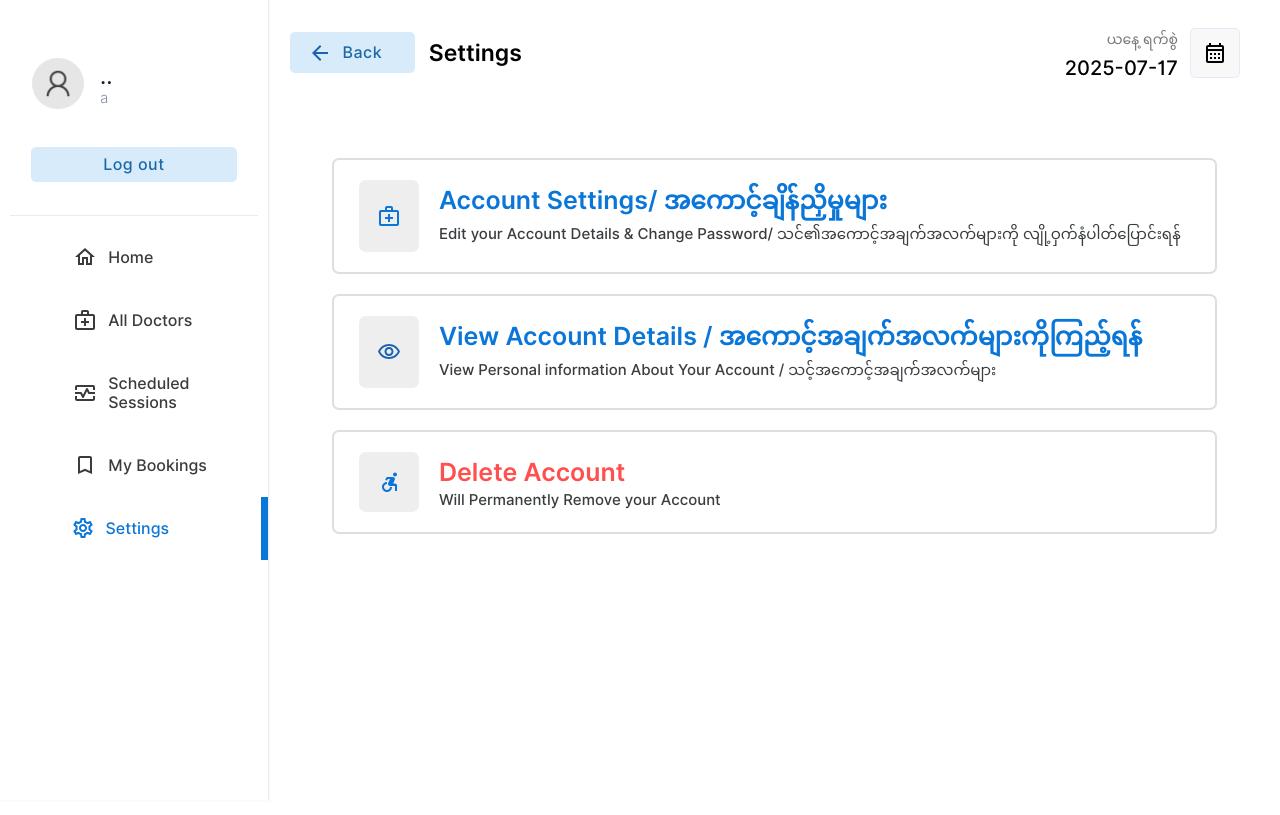
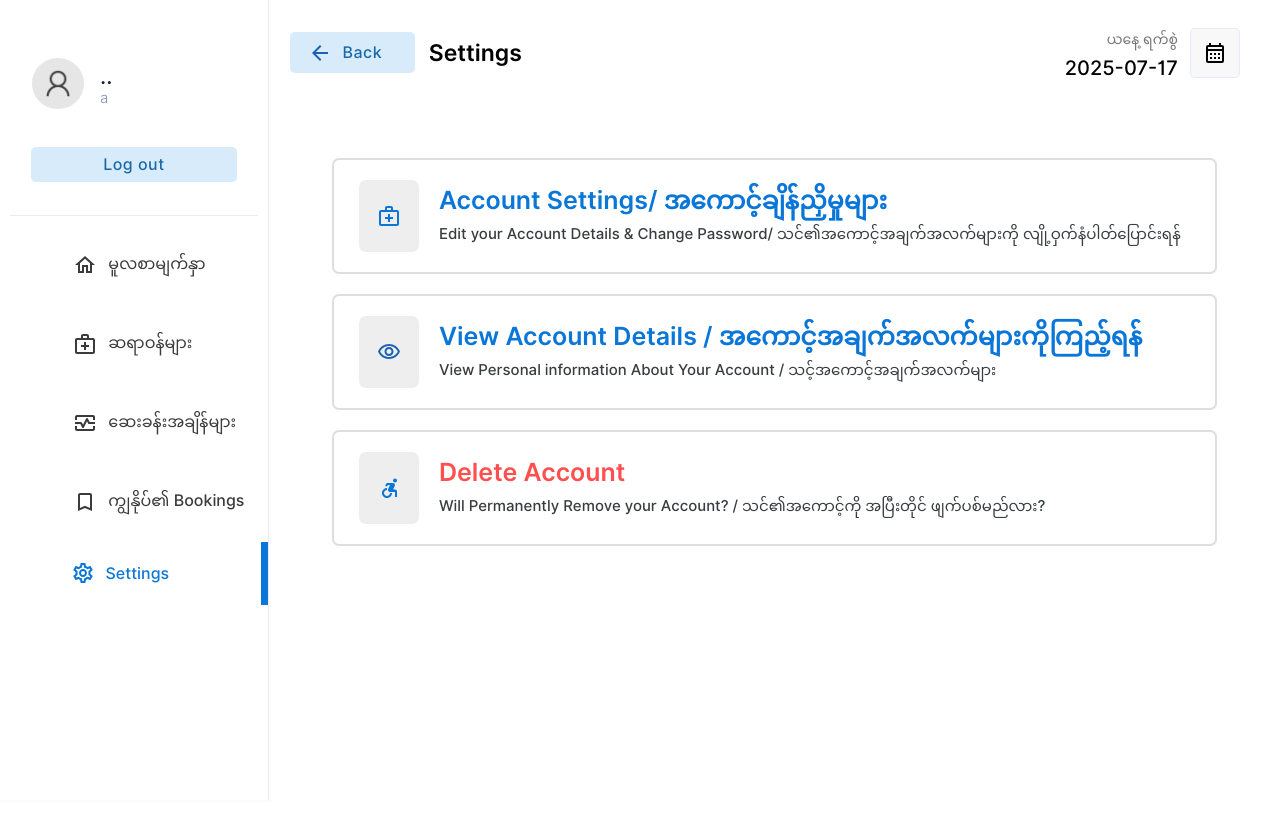
Before and after one commit to MinNyiThatTant/cbms, a PHP site: page /patient/settings.php in a window 1280 px wide. Run offline with PHP 8.4, Linux system fonts and the light colour scheme; a user stored in the database is signed in; data comes from the database, SQL or seed files in the repository; data that the repository does not hold is empty.

Commit message:
နာမည်

```diff
--- a/patient/settings.php
+++ b/patient/settings.php
@@ -82,23 +85,23 @@
                 </tr>
                 <tr class="menu-row" >
                     <td class="menu-btn menu-icon-home " >
-                        <a href="index.php" class="non-style-link-menu "><div><p class="menu-text">Home</p></a></div></a>
+                        <a href="index.php" class="non-style-link-menu "><div><p class="menu-text">မူလစာမျက်နှာ</p></a></div></a>
                     </td>
                 </tr>
                 <tr class="menu-row">
                     <td class="menu-btn menu-icon-doctor">
-                        <a href="doctors.php" class="non-style-link-menu"><div><p class="menu-text">All Doctors</p></a></div>
+                        <a href="doctors.php" class="non-style-link-menu"><div><p class="menu-text">ဆရာဝန်များ</p></a></div>
                     </td>
                 </tr>
 
                 <tr class="menu-row" >
                     <td class="menu-btn menu-icon-session">
-                        <a href="schedule.php" class="non-style-link-menu"><div><p class="menu-text">Scheduled Sessions</p></div></a>
+                        <a href="schedule.php" class="non-style-link-menu"><div><p class="menu-text">ဆေးခန်းအချိန်များ</p></div></a>
                     </td>
                 </tr>
                 <tr class="menu-row" >
                     <td class="menu-btn menu-icon-appoinment">
-                        <a href="appointment.php" class="non-style-link-menu"><div><p class="menu-text">My Bookings</p></a></div>
+                        <a href="appointment.php" class="non-style-link-menu"><div><p class="menu-text">ကျွနိုပ်၏ Bookings</p></a></div>
                     </td>
                 </tr>
                 <tr class="menu-row" >
@@ -221,7 +224,7 @@
 
                                                 </div><br>
                                                 <div class="h3-dashboard"  style="font-size: 15px;">
-                                                    Will Permanently Remove your Account
+                                                    Will Permanently Remove your Account? / သင်၏အကောင့်ကို အပြီးတိုင် ဖျက်ပစ်မည်လား?
                                                 </div>
                                         </div>
 
@@ -285,34 +288,31 @@
                     <center>
                         <h2></h2>
                         <a class="close" href="settings.php">&times;</a>
-                        <div class="content">
-                            CBMS Web App<br>
 
-                        </div>
                         <div style="display: flex;justify-content: center;">
                         <table width="80%" class="sub-table scrolldown add-doc-form-container" border="0">
 
                             <tr>
                                 <td>
-                                    <p style="padding: 0;margin: 0;text-align: left;font-size: 25px;font-weight: 500;">View Details.</p><br><br>
+                                    <p style="padding: 0;margin: 0;text-align: left;font-size: 25px;font-weight: 500; color:blue;">အချက်အလက်များ</p><br>
                                 </td>
                             </tr>
 
                             <tr>
 
                                 <td class="label-td" colspan="2">
-                                    <label for="name" class="form-label">Name: </label>
+                                    <label for="name" class="form-label">အမည် :  </label>
                                 </td>
                             </tr>
                             <tr>
                                 <td class="label-td" colspan="2">
-                                    '.$name.'<br><br>
+                                    <b>'.$name.'<b><br>
                                 </td>
 
                             </tr>
                             <tr>
                                 <td class="label-td" colspan="2">
-                                    <label for="Email" class="form-label">Email: </label>
+                                    <label for="Email" class="form-label">Email / အီးမေးလ် : </label>
                                 </td>
                             </tr>
                             <tr>
@@ -422,14 +422,14 @@
                                     </tr>
                                     <tr>
                                         <td>
-                                            <p style="padding: 0;margin: 0;text-align: left;font-size: 25px;font-weight: 500;">Edit User Account Details.</p>
-                                        User ID : '.$id.' (Auto Generated)<br><br>
+                                            <p style="padding: 0;margin: 0;text-align: left;font-size: 25px;font-weight: 500;">Edit User Account သင်၏အကောင့်ကို ပြင်ဆင်ရန် </p>
+                                        User ID : '.$id.' (သင်၏ ID အမှတ်စဉ်နံပါ)<br><br>
                                         </td>
                                     </tr>
                                     <tr>
                                         <td class="label-td" colspan="2">
                                             <form action="edit-user.php" method="POST" class="add-new-form">
-                                            <label for="Email" class="form-label">Email: </label>
+                                            <label for="Email" class="form-label">Email / အီးမေးလ်: </label>
                                             <input type="hidden" value="'.$id.'" name="id00">
                                         </td>
                                     </tr>
```
Also changed, not shown: other parts of patient/settings.php (+13 -10 lines), doctor/index.php (+4 -4 lines), patient/index.php (+5 -5 lines).
